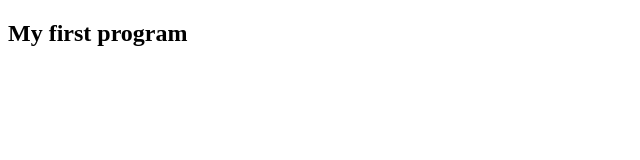
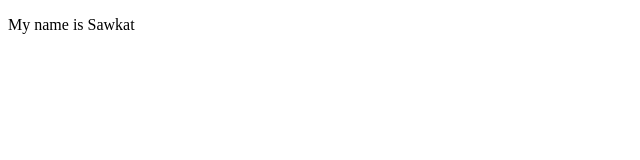
Before and after one commit to Sawkat7762/Webpage-html-with-css, a plain HTML site: page index.html in a window 1280 px wide. Shown: the whole page, without its empty margins (0-640 px from the left). Drawn offline with Linux system fonts and the light colour scheme.

Commit message:
my first program
rgh

```diff
--- a/index.html
+++ b/index.html
@@ -7,6 +7,6 @@
     <title>Document</title>
 </head>
 <body>
-    <h2>My first program</h2>
+   <p>My name is Sawkat</p>
 </body>
 </html>
```
